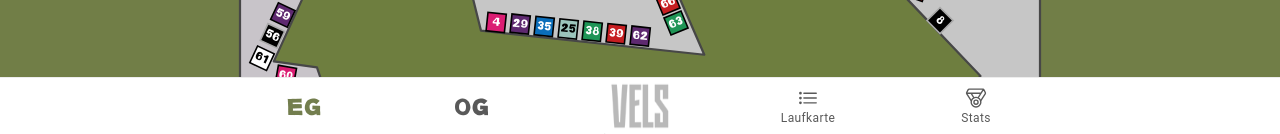
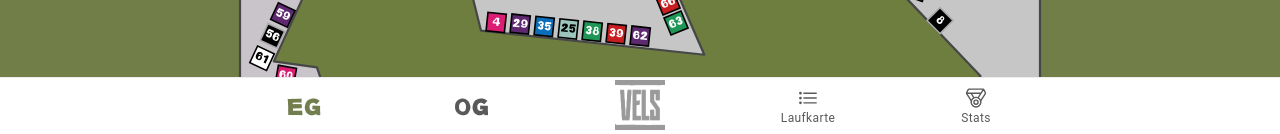
Before and after one commit to dangrie158/vels-laufkarte, a React (Create React App) app: page /vels-laufkarte/eg in a window 1280 px wide. Shown: the part 666-800 px from the top of the page. Built offline with nearby package versions, Linux system fonts and the light colour scheme.

Commit message:
improve layout of center logo in tabbar

```diff
--- a/src/App.tsx
+++ b/src/App.tsx
@@ -7,7 +7,6 @@ import { Redirect, Route } from "react-router-dom";
 import {
   IonApp,
   IonIcon,
-  IonImg,
   IonLabel,
   IonRouterOutlet,
   IonTabBar,
@@ -33,7 +32,9 @@ import "./theme/style.css";
 import egMap from "./assets/floors/EG.svg";
 import ogMap from "./assets/floors/OG.svg";
 
-import icon from "./assets/icon/icon.png";
+import iconLight from "./assets/icon/icon-light.png";
+import iconDark from "./assets/icon/icon-dark.png";
+
 setupIonicReact();
 registerServiceWorker();
 
@@ -71,7 +72,10 @@ const App: React.FC = () => {
                 <h2>OG</h2>
               </IonTabButton>
               <IonTabButton disabled={true}>
-                <IonImg style={{ width: "50%" }} src={icon}></IonImg>
+                <picture>
+                  <source srcSet={iconLight} media="(prefers-color-scheme: dark)"></source>
+                  <img src={iconDark} style={{ width: "50%" }} />
+                </picture>
               </IonTabButton>
               <IonTabButton tab="list" href="/list">
                 <IonIcon aria-hidden="true" icon={listOutline} />
```
Also changed, not shown: src/assets/icon/icon-dark.png (added), src/assets/icon/icon-light.png (added).
